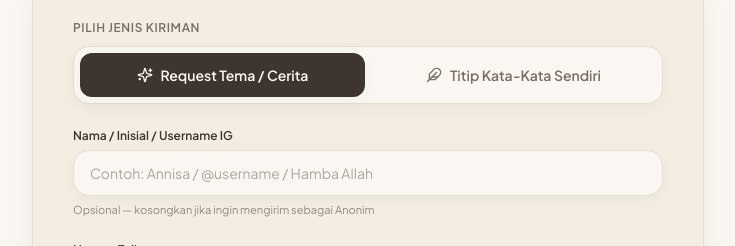
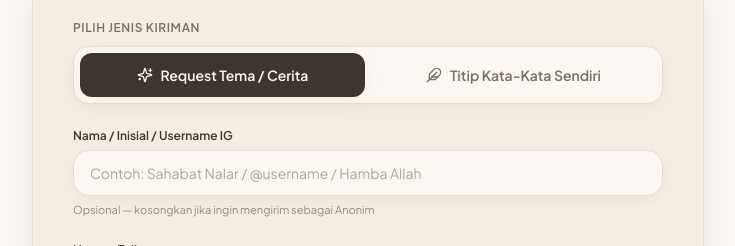
Before and after one commit to amascar23/nalar-nanti-web, a Next.js app: page / in a window 1280 px wide. Shown: the part 5537-5783 px from the top of the page, without its empty margins (272-1007 px from the left). Built offline with nearby package versions, Linux system fonts and the light colour scheme.

Commit message:
Ganti placeholder nama pada form Titip Nalar menjadi Sahabat Nalar

```diff
--- a/src/components/RequestSection.tsx
+++ b/src/components/RequestSection.tsx
@@ -205,7 +205,7 @@ export default function RequestSection() {
                   type="text"
                   value={name}
                   onChange={(e) => setName(e.target.value)}
-                  placeholder="Contoh: Annisa / @username / Hamba Allah"
+                  placeholder="Contoh: Sahabat Nalar / @username / Hamba Allah"
                   className="w-full px-4 py-3 rounded-2xl bg-[#FAF7F2] border border-[#E5DDD0] text-base sm:text-sm text-[#3E362E] placeholder-[#7A6F64]/60 focus:outline-none focus:border-[#C8A98E] focus:ring-1 focus:ring-[#C8A98E] transition-all shadow-soft"
                 />
                 <p className="text-[11px] text-[#7A6F64]/80 mt-1.5">
```
